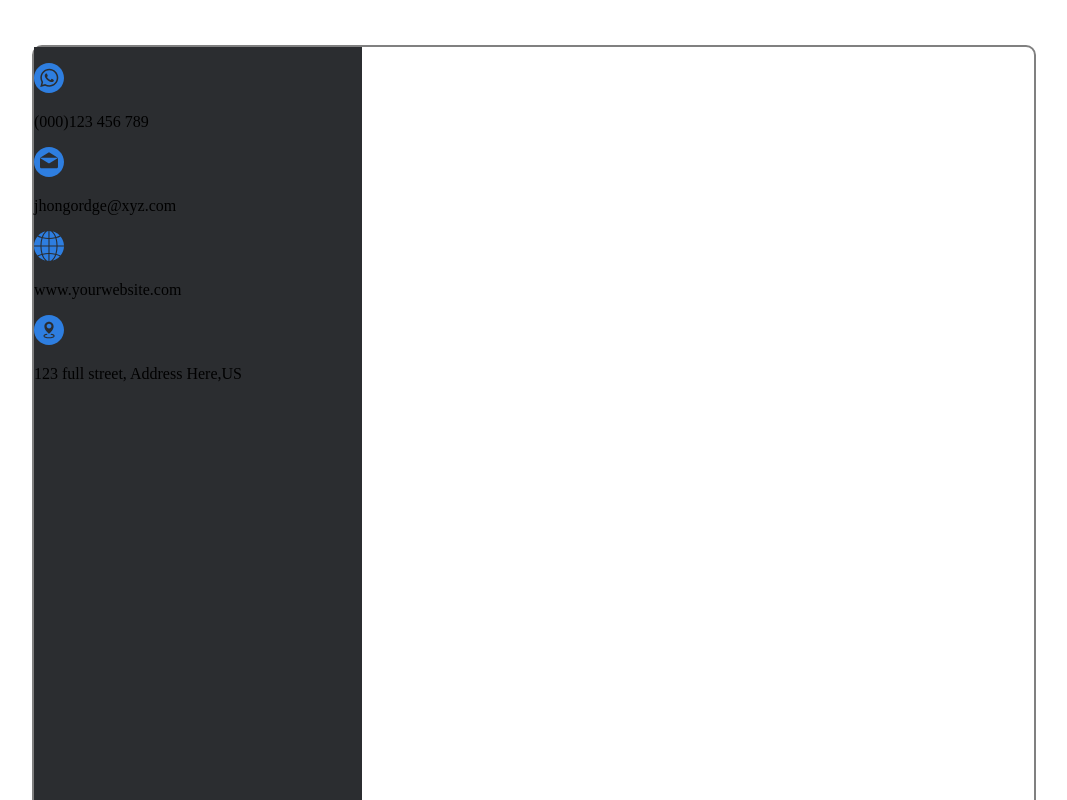
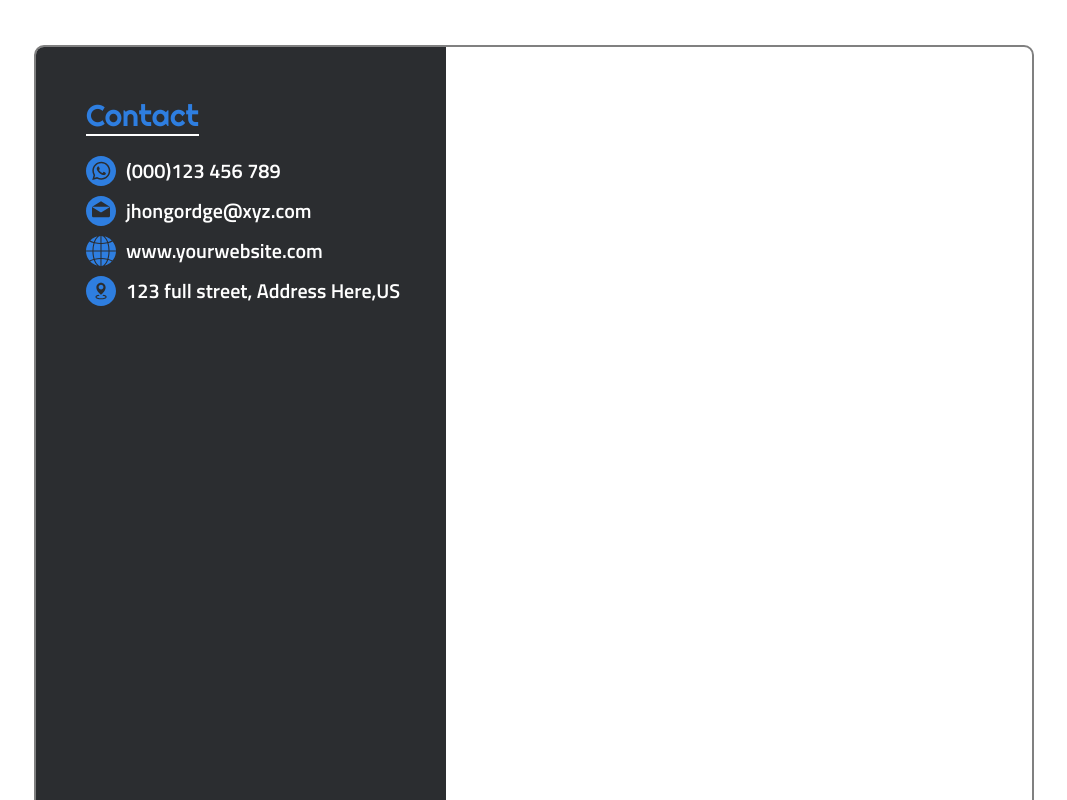
Before and after one commit to vitalik203/Resume_eight, a website: page index.html in a window 1280 px wide. Shown: the top 800 px of the page, without its empty margins (106-1173 px from the left). Drawn offline with Linux system fonts and the light colour scheme.

Commit message:
fix: finished stylized first block of first column (Contacts)

```diff
--- a/index.html
+++ b/index.html
@@ -22,7 +22,7 @@
     <div class="wrapper">
       <section class="wrapper-col">
         <section class="box__col1">
-          <p class="box__title"></p>
+          <p class="box__title">Contact</p>
           <div class="horisontal-line"></div>
           <section class="contacts__cover">
             <section class="contact-box">
--- a/styles/styles.scss
+++ b/styles/styles.scss
@@ -1,7 +1,14 @@
+* {
+  box-sizing: border-box;
+  margin: 0;
+  padding: 0;
+}
+
 body {
 }
 
 .wrapper {
+  overflow: hidden;
   width: 1000px;
   height: 1300px;
   margin: 45px auto;
@@ -11,9 +18,57 @@ body {
   grid-template-columns: 410px 590px;
 }
 .wrapper-col {
-  width: 328px;
+  width: 410px;
 }
-
+.box__col1 {
+}
+.box__title {
+  color: rgb(46, 126, 224);
+  font-family: Righteous;
+  font-size: 30px;
+  font-weight: 400;
+  line-height: 37px;
+  letter-spacing: 0%;
+  text-align: left;
+}
+.box__title:first-child {
+  margin: 50px 0 0 50px;
+}
+.horisontal-line {
+  content: "";
+  width: 113px;
+  height: 1px;
+  border: 1.5px solid rgb(255, 255, 255);
+  margin-left: 50px;
+}
 .wrapper-col:first-child {
   background: rgb(43, 45, 48);
 }
+
+.contact-box {
+  display: flex;
+  column-gap: 10px;
+  margin-left: 50px;
+}
+.contact-box:first-child {
+  margin: 20px 0 0 50px;
+}
+
+.contact-logo {
+  display: block;
+  width: 30px;
+  height: 30px;
+  align-items: center;
+  margin-bottom: 10px;
+}
+.contact-info {
+  color: rgb(255, 255, 255);
+  font-family: Titillium Web;
+  font-size: 20px;
+  font-weight: 600;
+  line-height: 30px;
+  letter-spacing: 0%;
+  text-align: left;
+  max-width: 275px;
+  align-items: center;
+}
```
Also changed, not shown: styles/styles.css, 1 other file.
